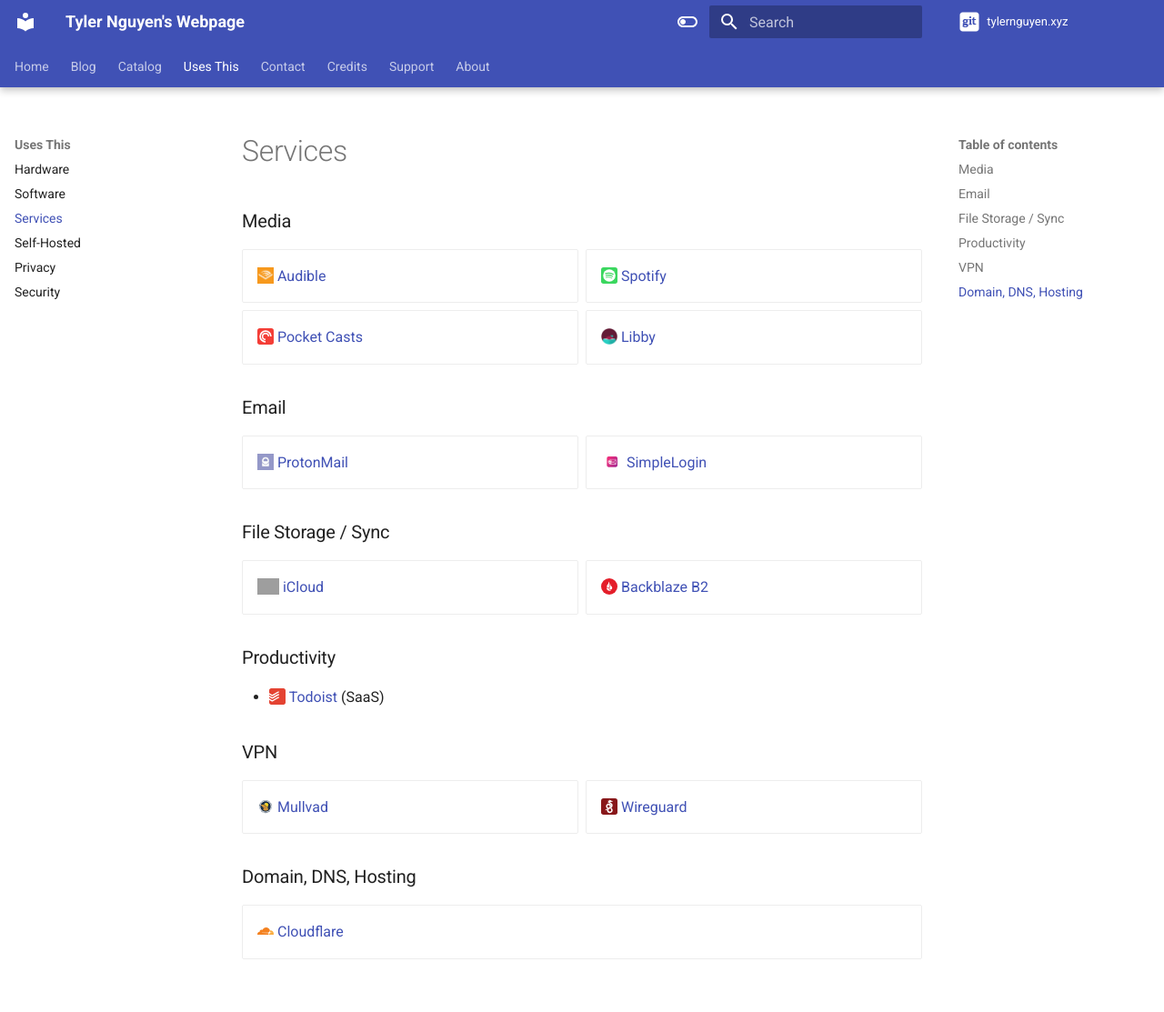
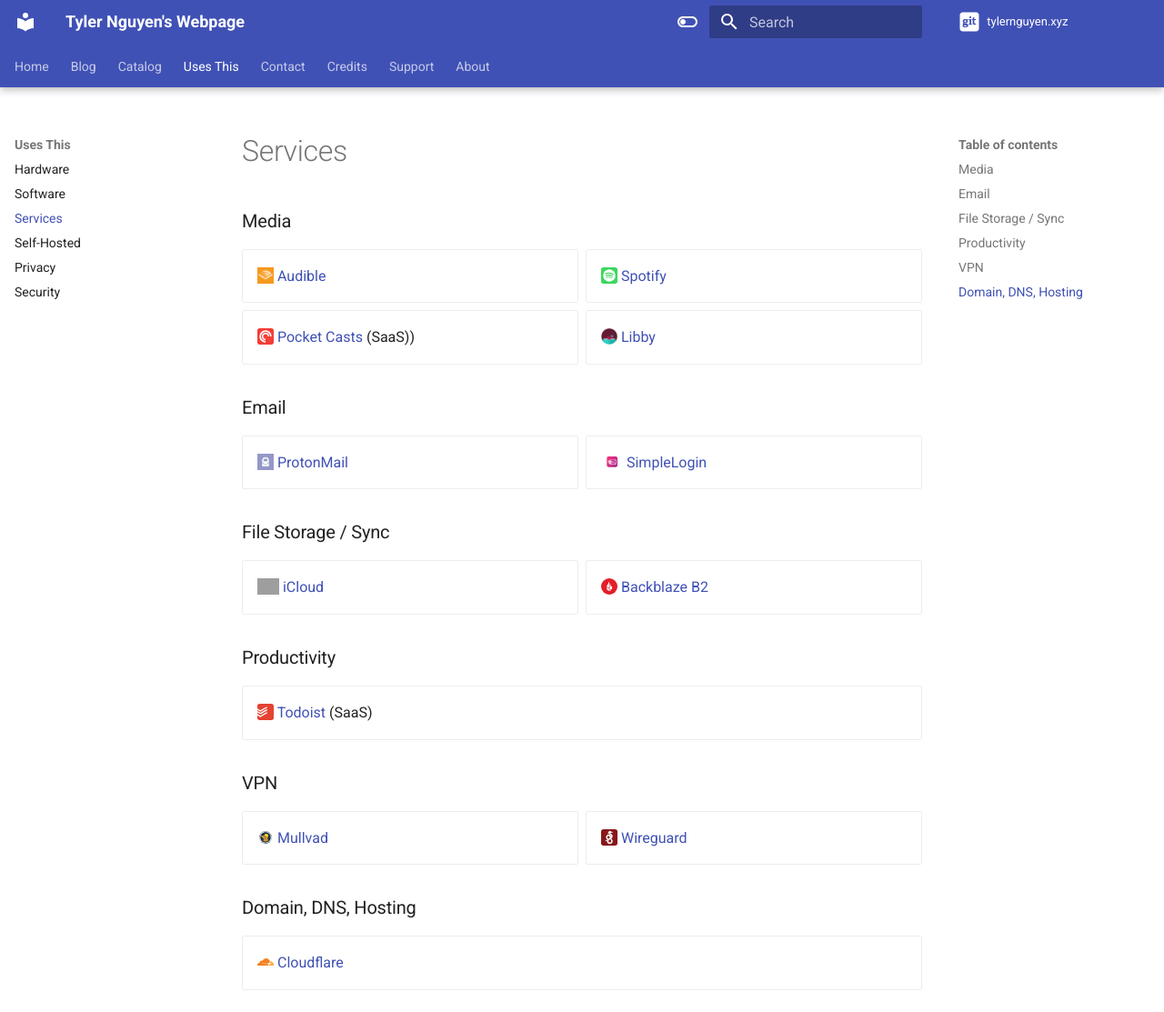
Before and after one commit to tylernguyen/tylernguyen.xyz, an MkDocs documentation site: the page built from docs/uses-this/services.md, in a window 1280 px wide and 1113 px high. Shown: the whole window at 91% size. Built offline with MkDocs 1.6.1 and Material for MkDocs 9.7.7, drawn with Linux system fonts in a browser that asks for light colours; plug-ins that fetch from the network failed and are left out; comment, search, counter and statistics services are not loaded; grey boxes are pictures that could not be loaded.

```diff
--- a/docs/uses-this/services.md
+++ b/docs/uses-this/services.md
@@ -4,7 +4,7 @@
 
 - ![Audible](/assets/img/uses-this/Audible.png){ .twemoji } [Audible](https://www.audible.com/)
 - ![Spotify](/assets/img/uses-this/Spotify.svg){ .twemoji } [Spotify](https://www.spotify.com/us/)
-- ![Pocket Casts](/assets/img/uses-this/Pocket-Casts.svg){ .twemoji } [Pocket Casts](https://pocketcasts.com/)
+- ![Pocket Casts](/assets/img/uses-this/Pocket-Casts.svg){ .twemoji } [Pocket Casts](https://pocketcasts.com/) (SaaS))
 - ![Libby](/assets/img/uses-this/Libby.png){ .twemoji } [Libby](https://libbyapp.com)
 
 </div>
@@ -29,8 +29,11 @@
 
 ### Productivity
 
+<div class="grid cards" markdown>
+
 - ![Todoist](/assets/img/uses-this/Todoist.svg){ .twemoji } [Todoist](https://todoist.com/) (SaaS)
 
+</div>
 
 ### VPN
 
```
Also changed, not shown: docs/credits.md (+6 -0 lines), docs/uses-this/software.md (+4 -0 lines).
